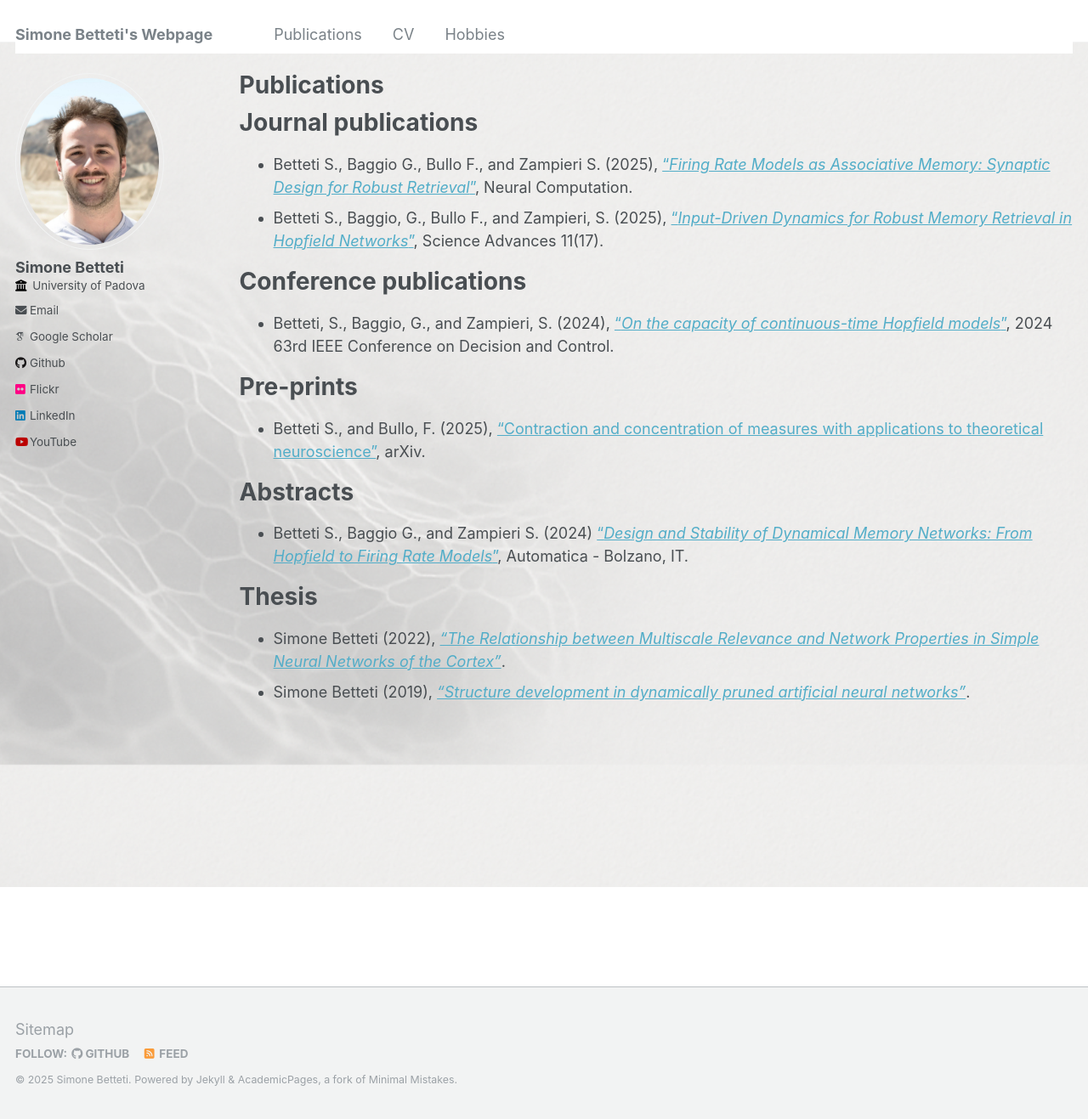
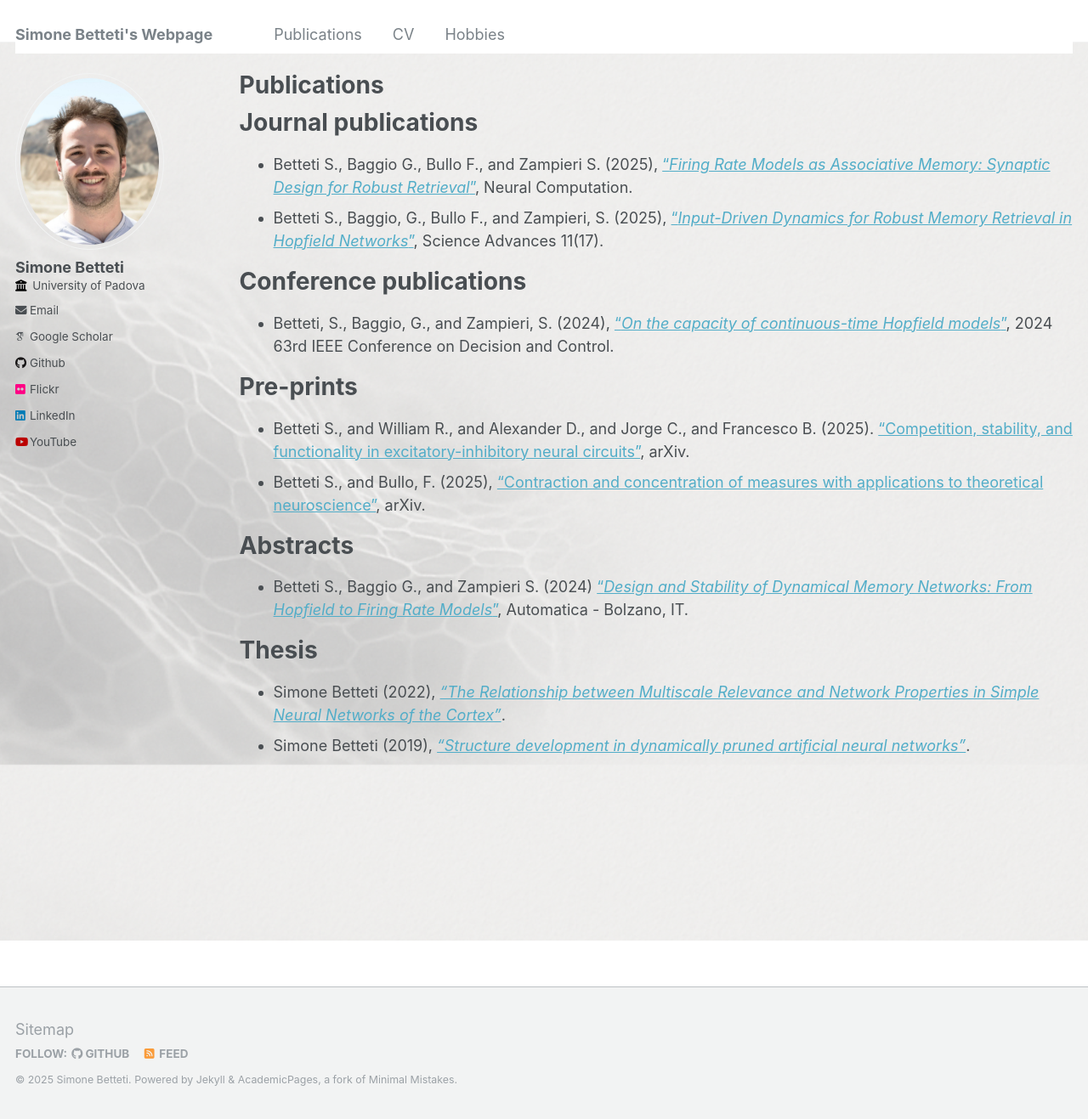
Before and after one commit to sim1bet/sim1bet.github.io, a Jekyll site: the page built from _pages/publications.md, in a window 1280 px wide and 1317 px high. Shown: the whole window at 85% size. Built offline with Jekyll 4.4.1, drawn with Linux system fonts in a browser that asks for light colours; some web fonts are replaced.

Commit message:
Update publications.md

```diff
--- a/_pages/publications.md
+++ b/_pages/publications.md
@@ -13,6 +13,7 @@ author_profile: true
 * Betteti, S., Baggio, G., and Zampieri, S. (2024), ["_On the capacity of continuous-time Hopfield models_"](https://ieeexplore.ieee.org/document/10886497), 2024 63rd IEEE Conference on Decision and Control.
 
 # Pre-prints
+* Betteti S., and William R., and Alexander D., and Jorge C., and Francesco B. (2025). ["Competition, stability, and functionality in excitatory-inhibitory neural circuits"](https://arxiv.org/abs/2512.05252), arXiv.
 * Betteti S., and Bullo, F. (2025), ["Contraction and concentration of measures with applications to theoretical neuroscience"](https://arxiv.org/abs/2504.05666), arXiv.
 
 # Abstracts
```
